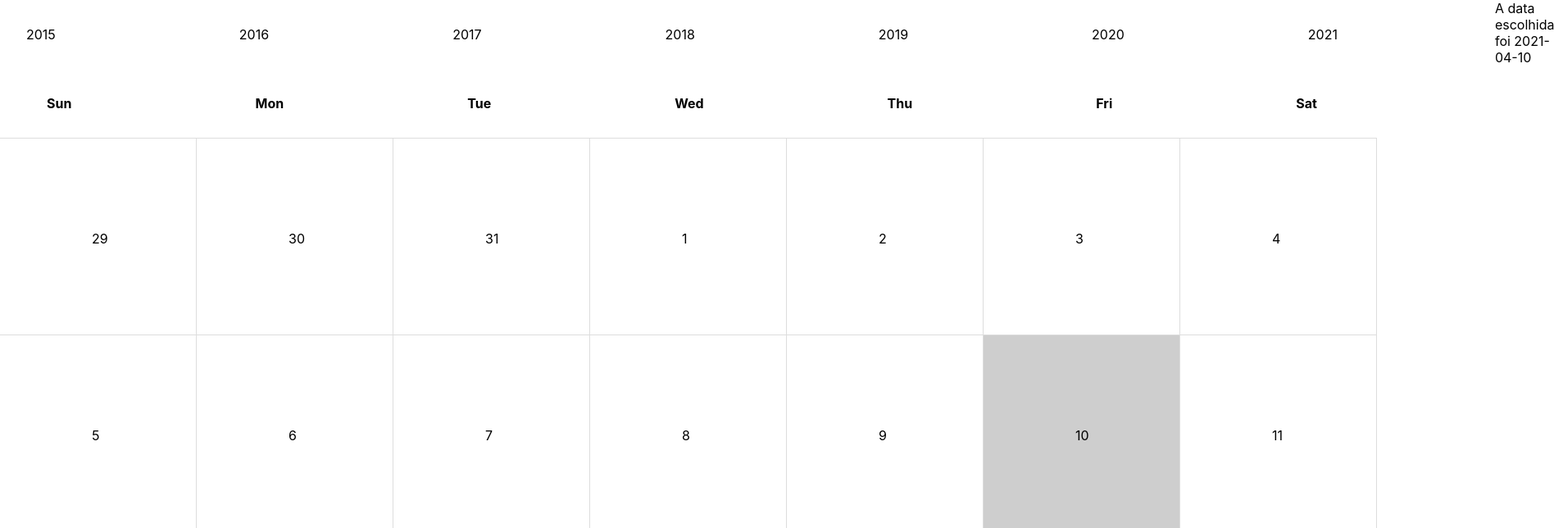
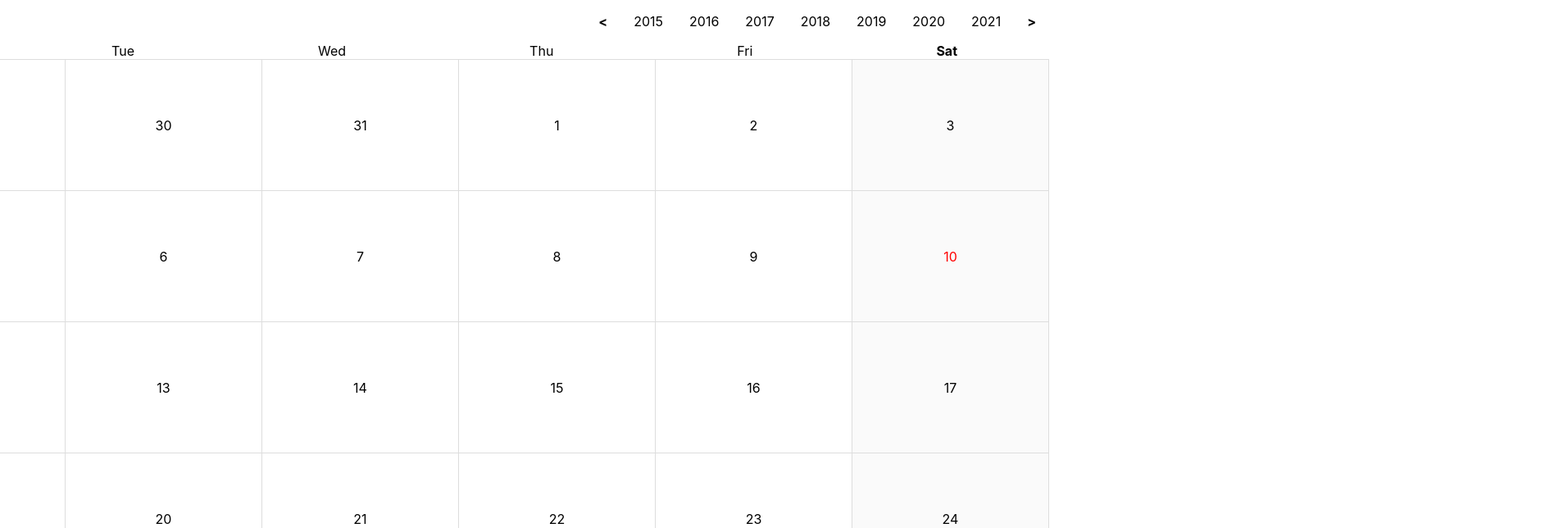
Before and after one commit to rickrd/next-calendar, a Next.js app: page /calendar in a window 1280 px wide. Shown: the top 644 px of the page at 82% size, 1896 px wide, since content can reach past the window. Built offline with nearby package versions, Linux system fonts and the light colour scheme.

Commit message:
Change fill calendar function to start with Sun instead of Mon, Change styles, remove console logs

```diff
--- a/components/molecules/calendar/CalendarBody.tsx
+++ b/components/molecules/calendar/CalendarBody.tsx
@@ -1,44 +1,55 @@
-import React, { useState } from 'react'
+import React, { useEffect, useState } from 'react'
 import moment from 'moment'
 import styled from 'styled-components'
 import Link from 'next/link'
+
+const fillCalendar = (calendar: any[], setCalendar: any, selectedYear: any, selectedMonth: any, selectedDay: any) => {
+  const startDay = moment(`${selectedYear}-${selectedMonth}-${selectedDay}`).clone().startOf('month').startOf('week')
+  const endDay = moment(`${selectedYear}-${selectedMonth}-${selectedDay}`).clone().endOf('month').endOf('week')
+
+  let weeks = []
+
+  var index = startDay.clone().subtract(1, 'day')
+
+  while (index.isBefore(endDay, 'day')) {
+    weeks.push({
+      days: new Array(7).fill(0).map(() => {
+        return { label: index.add(1, 'day').clone().date().toString(), date: index.clone().format('YYYY-MM-DD') }
+      }),
+    })
+  }
+
+  setCalendar(weeks)
+}
 
 const CalendarBody = ({ setSelectedDate }) => {
   const [selectedYear, setSelectedYear] = useState<any>('2021')
   const [selectedMonth, setSelectedMonth] = useState<any>('04')
   const [selectedDay, setSelectedDay] = useState<any>('10')
-  console.log('moment year:', moment().year())
-  console.log('moment month:', moment().month())
-  console.log('moment day:', moment().day())
-  const startDay = moment(`${selectedYear}-${selectedMonth}-${selectedDay}`).clone().startOf('month').startOf('week')
-  console.log('startDay:', startDay.format('YYYY-MM-DD'))
-  const endDay = moment(`${selectedYear}-${selectedMonth}-${selectedDay}`).clone().endOf('month').endOf('week')
-  console.log('endDay:', endDay.format('YYYY-MM-DD'))
+  const [calendar, setCalendar] = useState<any>([])
+
   const today = moment().format('YYYY-MM-DD')
-  console.log('moment:', moment().format('YYYY-MM-DD'))
-  console.log('today:', today)
 
-  var calendar = []
-  var index = startDay.clone()
-  while (index.isBefore(endDay, 'day')) {
-    calendar.push(
-      new Array(7).fill(0).map(() => {
-        return { dayLabel: index.add(1, 'day').date(), date: index.format('YYYY-MM-DD') }
-      })
-    )
-  }
+  useEffect(() => {
+    fillCalendar(calendar, setCalendar, selectedYear, selectedMonth, selectedDay)
+  }, [selectedYear, selectedMonth, selectedDay])
 
   console.log(calendar)
   return (
     <CalendarBodyWrapper>
-      {calendar.map((calendarRow) => {
+      {calendar.map((calendarRow: { days: any[] }, index: string | number) => {
         return (
-          <BodyRow>
-            {calendarRow.map(({ dayLabel, date }) => {
+          <BodyRow key={index}>
+            {calendarRow.days.map((day: { label: string; date: string }) => {
+              console.log(moment(day.date).day())
               return (
-                <BodyCellWrapper>
-                  <BodyCell today={date === moment(today).format('YYYY-MM-DD')} onClick={() => setSelectedDate(date)}>
-                    {dayLabel}
+                <BodyCellWrapper key={day.date}>
+                  <BodyCell
+                    color={day.date === moment(today).format('YYYY-MM-DD') ? 'red' : '#000'}
+                    background={moment(day.date).day() === 0 || moment(day.date).day() === 6 ? '#fafafa' : '#fff'}
+                    onClick={() => setSelectedDate(day.date)}
+                  >
+                    {day.label}
                   </BodyCell>
                 </BodyCellWrapper>
               )
@@ -60,17 +71,25 @@ const BodyRow = styled.div`
   flex-direction: row;
 `
 
-const BodyCellWrapper = styled.div``
+const BodyCellWrapper = styled.div`
+  width: fit-content;
+  height: fit-content;
+`
 
 export interface BodyCellParams {
-  today: boolean
+  color?: string
+  background?: string
 }
 
 const BodyCell = styled.div`
+  display: flex;
+  flex-direction: row;
+  align-items: center;
+  justify-content: center;
   width: 15em;
-  height: 15em;
-  padding: 7em;
-  background-color: ${({ today }: BodyCellParams) => (today ? '#cecece' : '#fff')};
+  height: 10em;
+  background: ${({ background }: BodyCellParams) => (background ? background : '#fff')};
+  color: ${({ color }: BodyCellParams) => (color ? color : '#000')};
   border-top: 1px solid #ddd;
   border-right: 1px solid #ddd;
 `
--- a/components/molecules/calendar/CalendarHeader.tsx
+++ b/components/molecules/calendar/CalendarHeader.tsx
@@ -7,19 +7,23 @@ const CalendarHeader = () => {
   return (
     <CalendarHeaderWrapper>
       <HeaderRow>
+        <HeaderCell bold padding='1em'>{`<`}</HeaderCell>
         {years.map((year: string, index: number) => {
           return (
             <HeaderCellWrapper key={index}>
-              <HeaderCell type='year'> {year}</HeaderCell>
+              <HeaderCell padding='1em'> {year}</HeaderCell>
             </HeaderCellWrapper>
           )
         })}
+        <HeaderCell bold padding='1em'>{`>`}</HeaderCell>
       </HeaderRow>
       <HeaderRow>
         {weeklyDays.map((weeklyDay: string, index: number) => {
           return (
             <HeaderCellWrapper key={index}>
-              <HeaderCell type='week'>{weeklyDay}</HeaderCell>
+              <HeaderCell bold={weeklyDay == 'Sun' || weeklyDay == 'Sat'} padding='0 7em 0 7em'>
+                {weeklyDay}
+              </HeaderCell>
             </HeaderCellWrapper>
           )
         })}
@@ -31,30 +35,25 @@ const CalendarHeader = () => {
 const CalendarHeaderWrapper = styled.div`
   display: flex;
   flex-direction: column;
-  align-items: space-around;
-  justify-content: center;
+  justify-content: flex-end;
 `
 
 const HeaderRow = styled.div`
   display: flex;
   flex-direction: row;
-  align-items: space-around;
-  justify-content: center;
+  justify-content: flex-end;
 `
 
-const HeaderCellWrapper = styled.div`
-  &:not(last-child) {
-    margin-right: 10em;
-  }
-`
+const HeaderCellWrapper = styled.div``
 
 export interface HeaderCellParams {
-  type: string
+  bold?: boolean
+  padding?: string
 }
 
 const HeaderCell = styled.div`
-  padding: 2em;
-  font-weight: ${({ type }: HeaderCellParams) => (type === 'week' ? 'bold' : 'normal')};
+  padding: ${({ padding }: HeaderCellParams) => (padding ? padding : 0)};
+  font-weight: ${({ bold = false }: HeaderCellParams) => (bold ? 'bold' : 'normal')};
 `
 
 export default CalendarHeader
--- a/components/organisms/Calendar.tsx
+++ b/components/organisms/Calendar.tsx
@@ -17,6 +17,6 @@ export default Calendar
 const CalendarWrapper = styled.div`
   display: flex;
   flex-direction: column;
-  align-items: flex-start;
-  justify-content: flex-start;
+  align-items: flex-end;
+  justify-content: flex-end;
 `
--- a/pages/calendar.tsx
+++ b/pages/calendar.tsx
@@ -8,14 +8,17 @@ const CalendarPage = () => {
   const [selectedDate, setSelectedDate] = useState<any>(moment().format('YYYY-MM-DD'))
   return (
     <CalendarPageWrapper>
+      <CalendarDetail date={selectedDate} />
       <Calendar setSelectedDate={setSelectedDate} />
-      <CalendarDetail date={selectedDate} />
     </CalendarPageWrapper>
   )
 }
 
 const CalendarPageWrapper = styled.div`
   display: flex;
+  align-items: flex-start;
+  justify-content: flex-end;
+  padding-left: 1em;
 `
 
 export default CalendarPage
```
